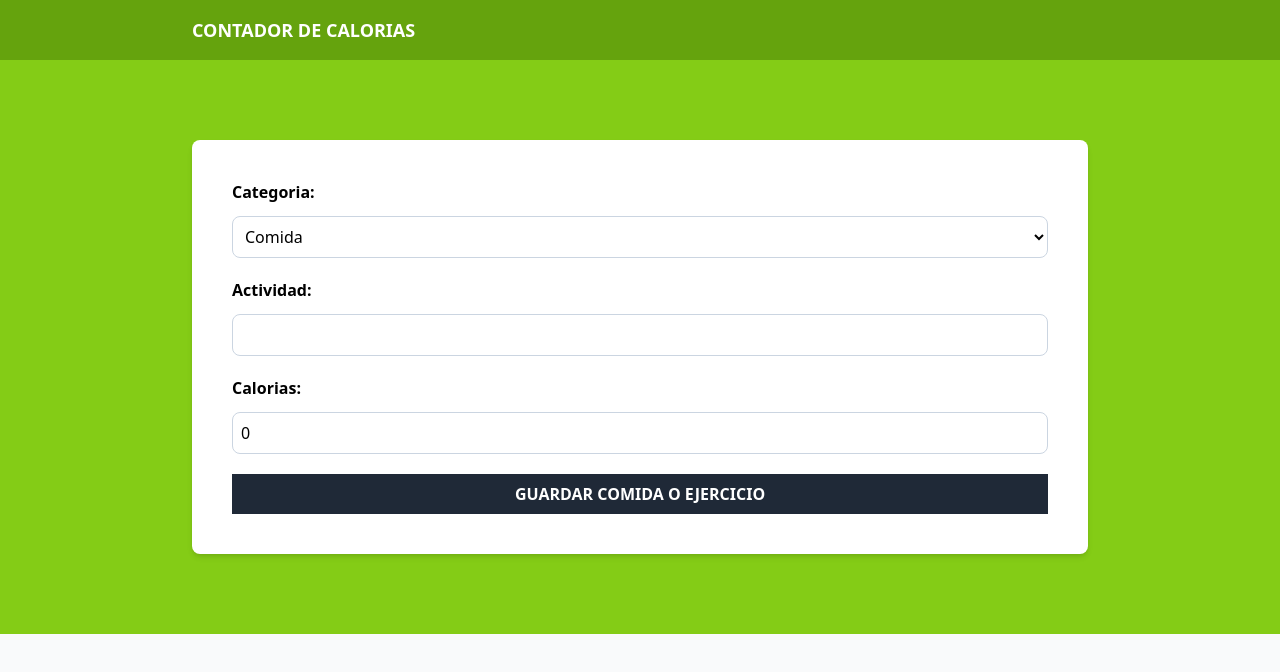
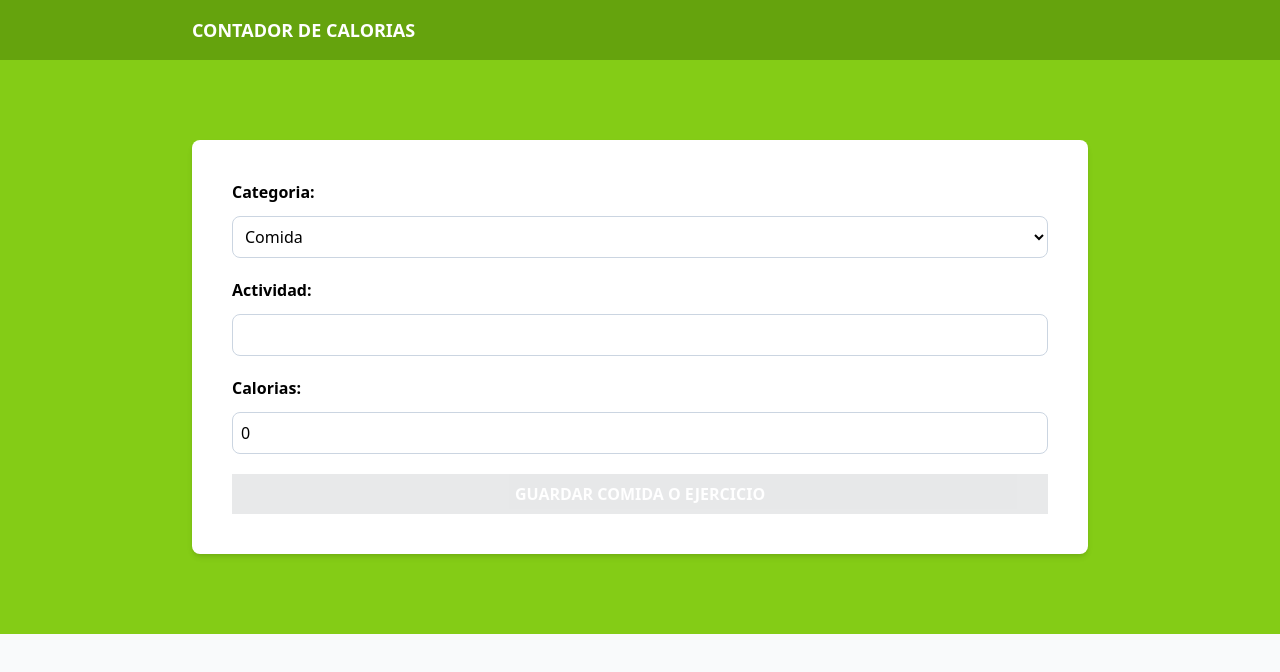
Before and after one commit to DanielaCode/04-calorie-tracker, a React (Vite) app: page / in a window 1280 px wide. Shown: the top 672 px of the page. Built offline with nearby package versions, Linux system fonts and the light colour scheme.

Commit message:
Disabled button if the validation does´nt pass

```diff
--- a/src/components/Form.tsx
+++ b/src/components/Form.tsx
@@ -30,6 +30,11 @@
       [e.target.id]: isNumberField?+e.target.value:e.target.value
     })
  }
+
+ const isValidActivity=()=>{
+    const {name,calories} = activity
+    return name.trim() !== "" && calories > 0
+  }
 
   return (
     <form className="p-10 space-y-5 bg-white rounded-lg shadow-md">
@@ -88,7 +93,8 @@
       <input
         type="submit"
         value="Guardar comida o ejercicio"
-        className=" text-white bg-gray-800 hover:bg-gray-900 w-full p-2 font-bold uppercase text-w"
+        className=" text-white bg-gray-800 hover:bg-gray-900 w-full p-2 font-bold uppercase text-w disabled:opacity-10"
+        disabled={!isValidActivity()}
       />
     </form>
   );
```
